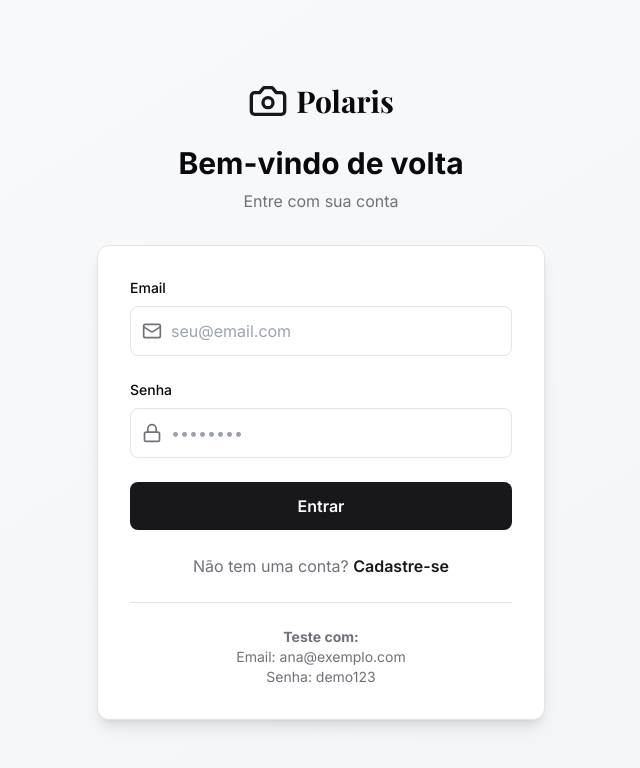
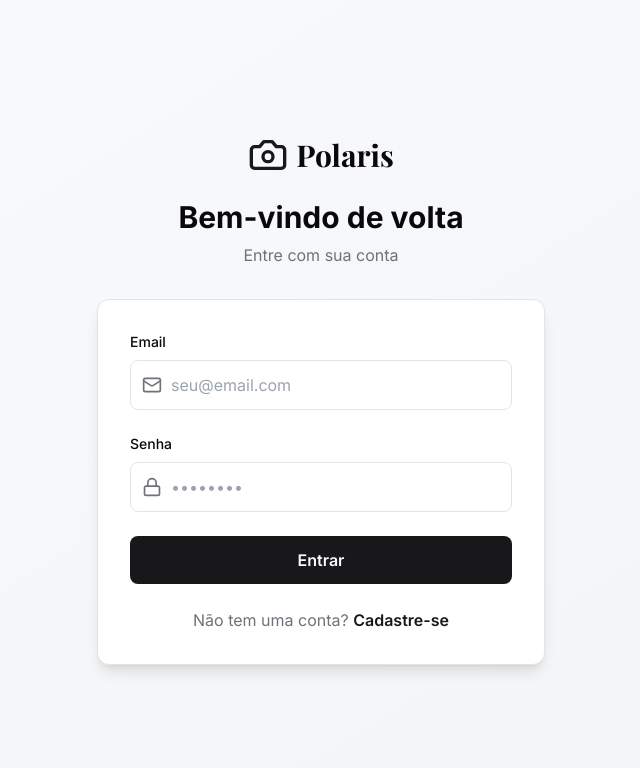
Before and after one commit to JoaoPauloK/polaris-frontend, a React (Vite) app: page /login in a window 1280 px wide. Shown: the top 768 px of the page, without its empty margins (319-959 px from the left). Built offline with nearby package versions, Linux system fonts and the light colour scheme; no server answers.

Commit message:
fix: remove test text from login

```diff
--- a/src/pages/LoginPage.tsx
+++ b/src/pages/LoginPage.tsx
@@ -99,14 +99,6 @@ export default function LoginPage() {
               </Link>
             </p>
           </div>
-
-          <div className="mt-6 pt-6 border-t">
-            <p className="text-sm text-muted-foreground text-center">
-              <strong>Teste com:</strong><br />
-              Email: ana@exemplo.com<br />
-              Senha: demo123
-            </p>
-          </div>
         </div>
       </motion.div>
     </div>
```
